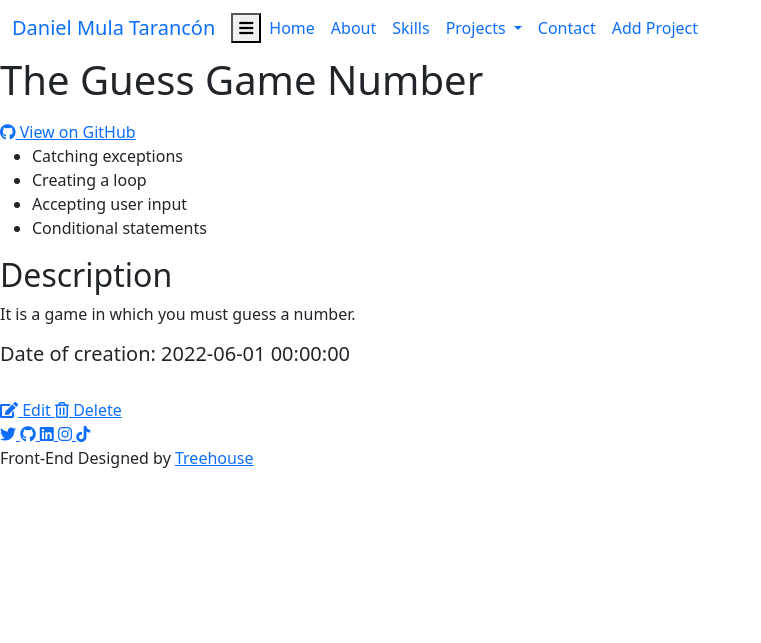
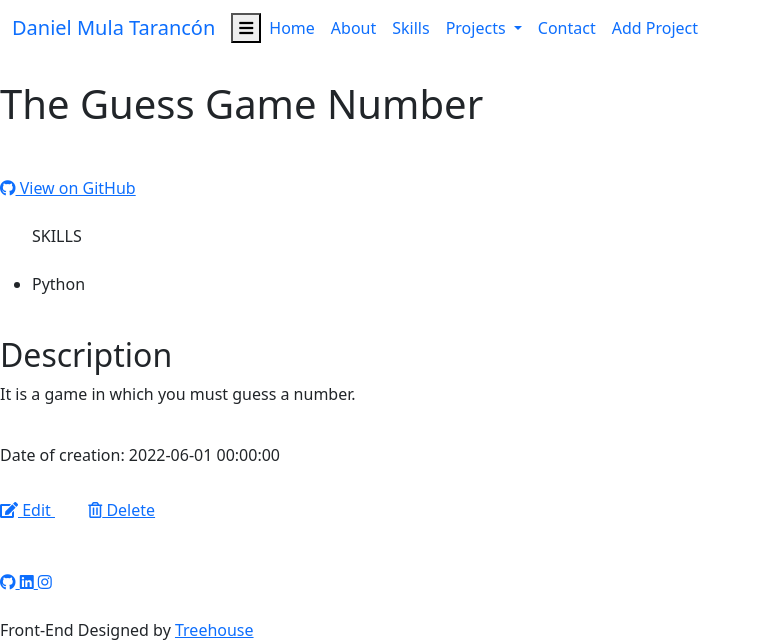
Before and after one commit to 3Grey6Jedi9/Python-Techdegree-Project-05, a Flask app: page /projects/1 in a window 1280 px wide. Shown: the top 643 px of the page, without its empty margins (0-761 px from the left). Before the commit the page ends 468 px from the top, so only its background shows below. Run offline with Flask 2, Linux system fonts and the light colour scheme; data comes from the database, SQL or seed files in the repository.

Commit message:
Update detail.html

```diff
--- a/Templates/detail.html
+++ b/Templates/detail.html
@@ -4,7 +4,7 @@
 
         <section class="header">
 
-                <h1>{{ project.title }} </h1>
+                <br><h1>{{ project.title }} </h1><br>
 
             <p></p>
 
@@ -14,25 +14,25 @@
                 </a>
 
 
-            <ul class="project-skills">
-                <div>
-                    <li>Catching exceptions</li>
-                    <li>Creating a loop</li>
-                    <li>Accepting user input</li>
-                    <li>Conditional statements</li>
+            <br><br><ul class="project-skills">SKILLS
+                <br><br><div>
+
+                    <li>{{ project.skills }}</li>
+
+
                 </div>
             </ul>
         </section>
         <section id="project-desc">
             <div id="triangle5"></div>
-            <h2>Description</h2>
+            <br><h2>Description</h2>
             <p>
 
                 {{ project.description }}
 
 
-            </p>
-            <h5>Date of creation: {{ project.date }}</h5><br>
+            </p><br>
+            <h6>Date of creation: {{ project.date }}</h6><br>
 
             <div id="triangle6"></div>
         </section>
@@ -40,33 +40,27 @@
             <a href="{{ url_for('edit', id=project.id) }}">
                 <i class="fas fa-edit"></i>
                 Edit
-            </a>
+            </a>&#160&#160&#160&#160&#160&#160&#160
             <a href="{{ url_for('delete', id=project.id) }}">
                 <i class="far fa-trash-alt"></i>
                 Delete
             </a>
-        </section>
+        </section><br><br>
         <section class="footer">
             <div class="socials">
                 <!--Delete any you don't use-->
                 <!--Icons from FontAwesome.com/icons-->
-                <a href="">
-                    <i class="fab fa-twitter"></i>
-                </a>
-                <a href="">
+                <a href=https://github.com/3Grey6Jedi9">
                     <i class="fab fa-github"></i>
                 </a>
-                <a href="">
+                <a href="https://www.linkedin.com/in/daniel-mula-tarancón-974233b1/">
                     <i class="fab fa-linkedin"></i>
                 </a>
-                <a href="">
+                <a href="https://www.instagram.com/danieltarancon33/">
                     <i class="fab fa-instagram"></i>
                 </a>
-                <a href="">
-                    <i class="fab fa-tiktok"></i>
-                </a>
             </div>
-            <div class="treehouse">
+            <br><div class="treehouse">
                 <p>
                     Front-End Designed by
                     <a href="https://teamtreehouse.com">
```
